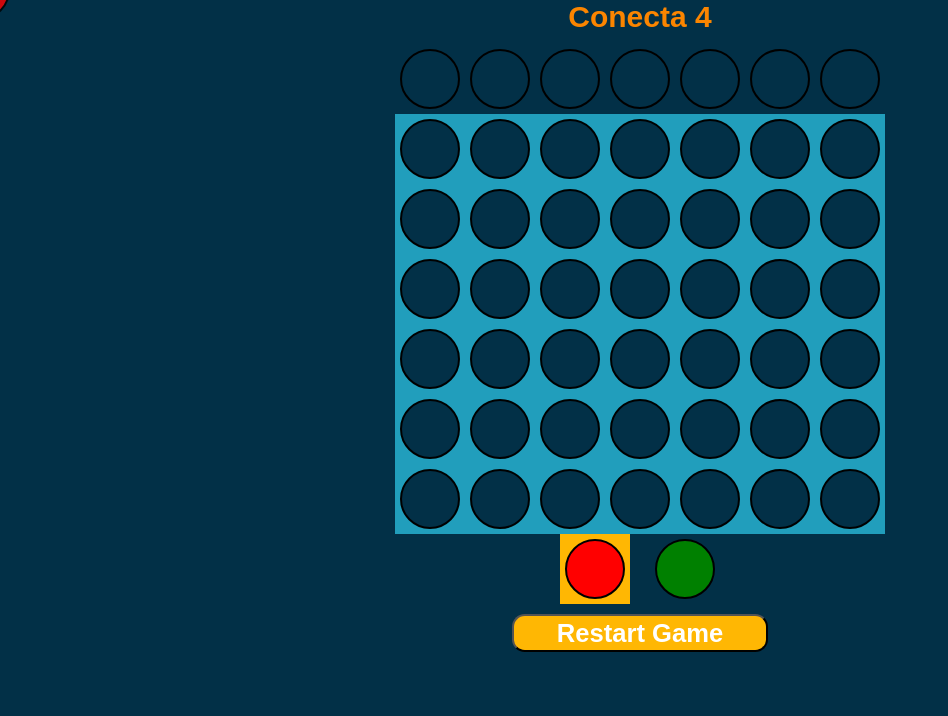
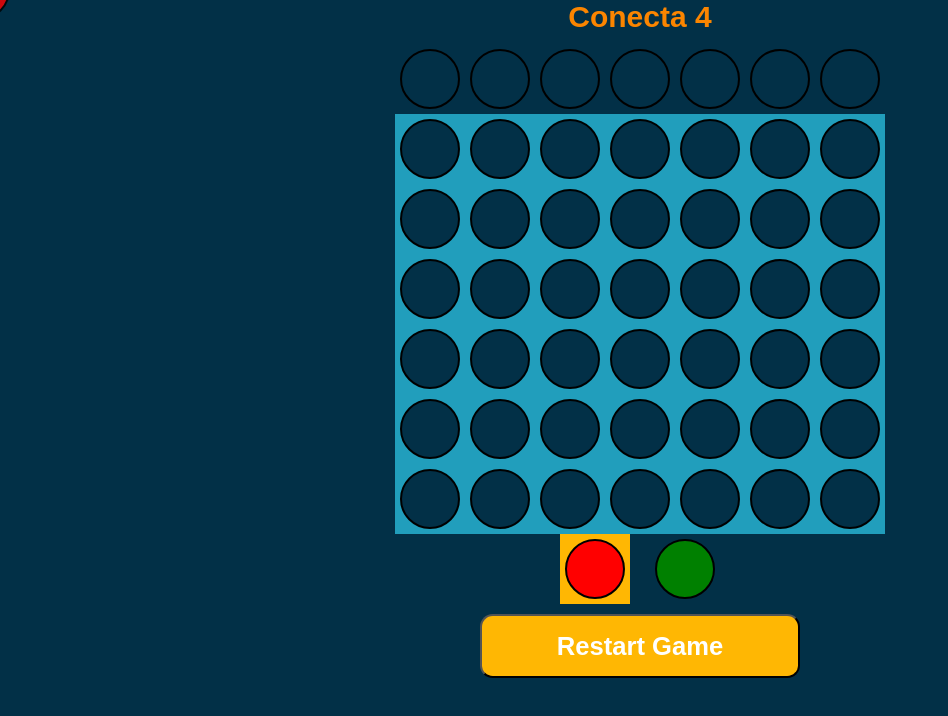
Before and after one commit to devrodrigolec/conecta-4, a React (Vite) app: page / in a window 1280 px wide. Shown: the top 716 px of the page, without its empty margins (0-948 px from the left). Built offline with nearby package versions, Linux system fonts and the light colour scheme.

Commit message:
arreglado css

```diff
--- a/src/App.css
+++ b/src/App.css
@@ -27,8 +27,8 @@ footer div {
   gap: 2rem;
 }
 footer button {
-  width: 20vw;
-  height: 3vw;
+  width: 25vw;
+  height: 5vw;
   border-radius: 1vw;
   background-color: #ffb703;
   font-size: 2vw;
--- a/src/components/winnerModal.css
+++ b/src/components/winnerModal.css
@@ -2,7 +2,7 @@
   z-index: 500;
   position: absolute;
   width: 100vw;
-  height: 95vh;
+  height: 100vh;
   display: grid;
   place-content: center;
   background-color: rgba(0, 0, 0, 0.608);
```
